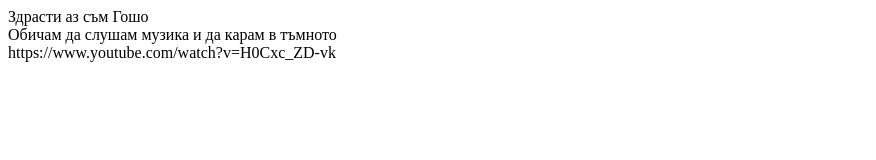
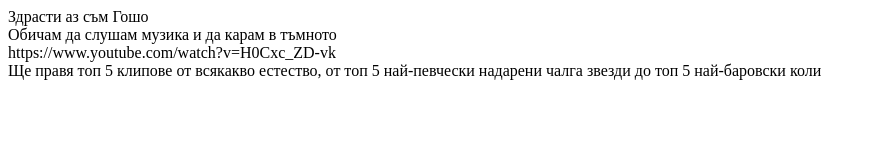
Before and after one commit to YordanM/stu2001321025, a plain HTML site: page index.html in a window 1280 px wide. Shown: the whole page, without its empty margins (0-876 px from the left). Drawn offline with Linux system fonts and the light colour scheme.

Commit message:
Add channel info

```diff
--- a/index.html
+++ b/index.html
@@ -16,6 +16,9 @@
      <!-- - линк към материал на любим content creator които ви е вдъхновил -->
      <div>https://www.youtube.com/watch?v=H0Cxc_ZD-vk</div>
 
+      <!-- - информация за вашият канал какво ще правите, как ще го правите и какво да очакват феновете -->
+    <div>Ще правя топ 5 клипове от всякакво естество, от топ 5 най-певчески надарени чалга звезди до топ 5 най-баровски коли</div>
+
 
 
 
```
